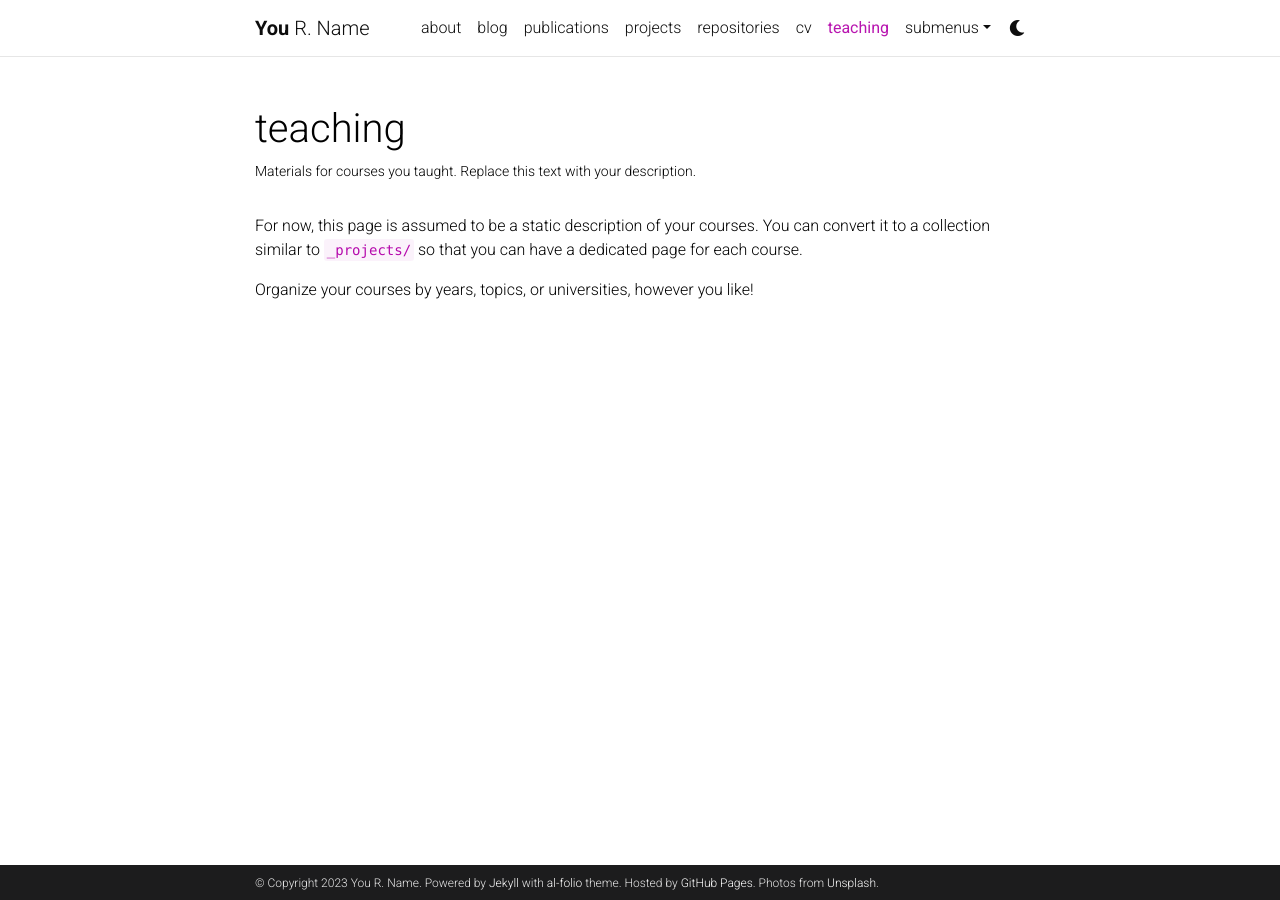
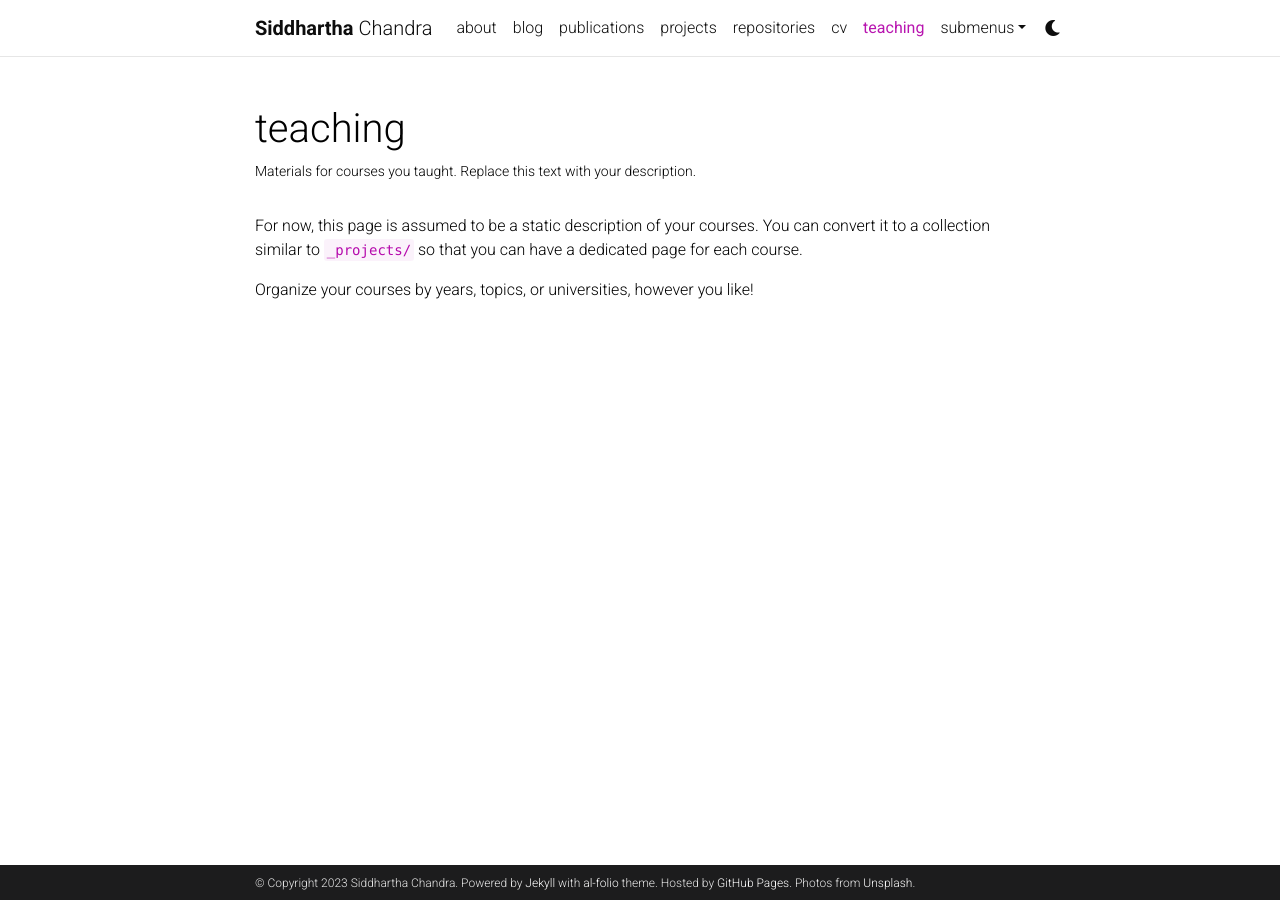
Before and after one commit to siddhartha-chandra/siddhartha-chandra.github.io, a Jekyll site: the page built from _pages/teaching.md, in a window 1280 px wide. Built offline with Jekyll 4.4.1, drawn with Linux system fonts in a browser that asks for light colours; comment, search, counter and statistics services are not loaded; a style sheet for code colours, icons or effects is not loaded.

Commit message:
init: basic changes

```diff
--- a/_config.yml
+++ b/_config.yml
@@ -3,10 +3,10 @@
 # -----------------------------------------------------------------------------
 
 title: blank # the website title (if blank, full name will be used instead)
-first_name: You
-middle_name: R.
-last_name: Name
-email: you@example.com
+first_name: Siddhartha
+middle_name:
+last_name: Chandra
+email: sc3653@columbia.edu
 description: > # the ">" symbol means to ignore newlines until "footer_text:"
   A simple, whitespace theme for academics. Based on [*folio](https://github.com/bogoli/-folio) design.
 footer_text: >
@@ -18,7 +18,7 @@ keywords: jekyll, jekyll-theme, academic-website, portfolio-website  # add your
 lang: en # the language of your site (for example: en, fr, cn, ru, etc.)
 icon: ⚛️  # the emoji used as the favicon (alternatively, provide image name in /assets/img/)
 
-url: https://alshedivat.github.io # the base hostname & protocol for your site
+url: https://siddhartha-chandra.github.io
 baseurl: /al-folio # the subpath of your site, e.g. /blog/
 last_updated: false # set to true if you want to display last updated in the footer
 impressum_path:  # set to path to include impressum link in the footer, use the same path as permalink in a page, helps to conform with EU GDPR
```
